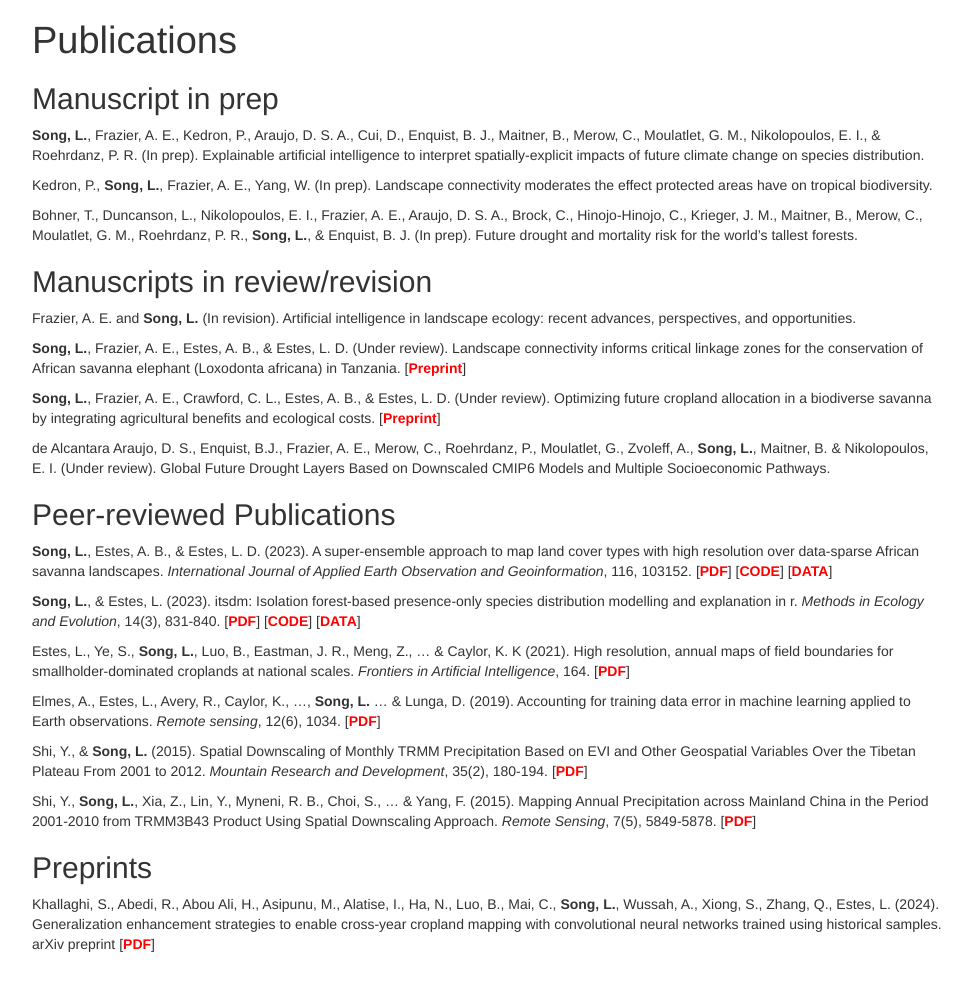
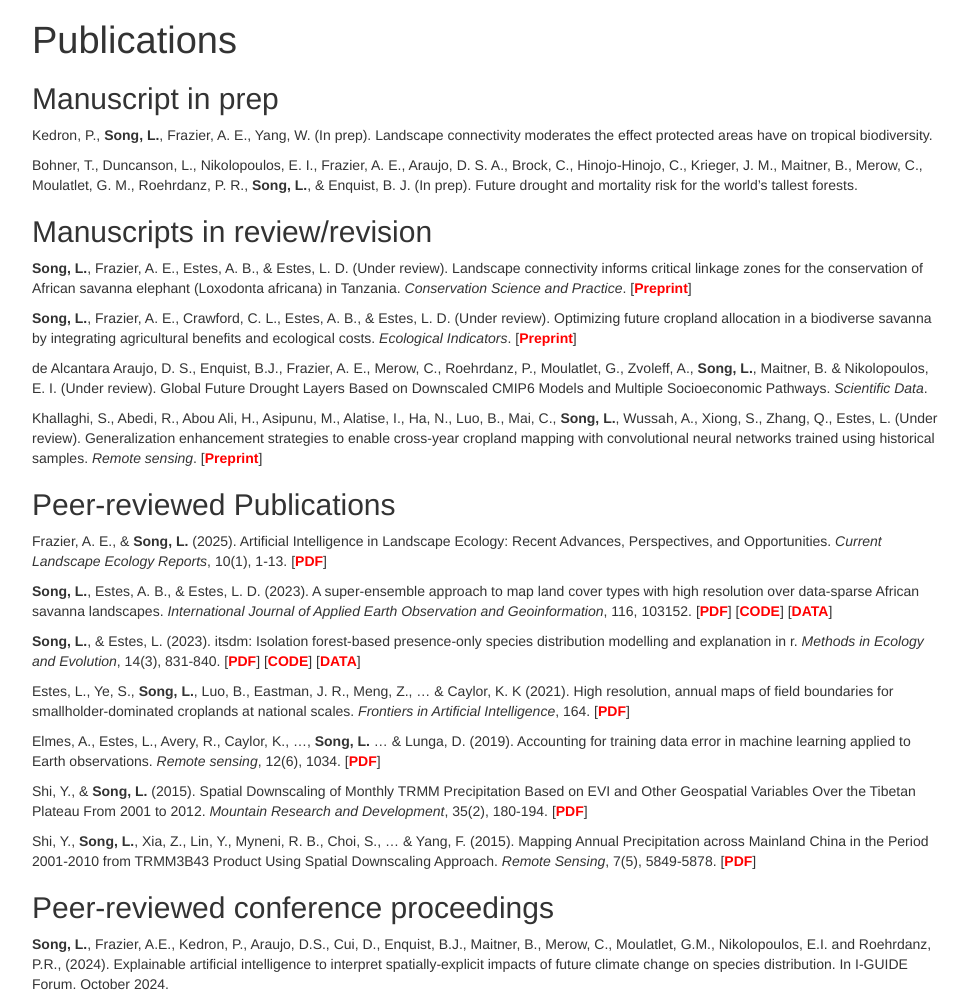
Before and after one commit to LLeiSong/website, a Jekyll site: the page _pages/publications.html, which Jekyll copies as it is, in a window 1280 px wide. Shown: the whole page, without its empty margins (153-1125 px from the left). Built offline with Jekyll 4.4.1, drawn with Linux system fonts in a browser that asks for light colours; before the commit the page ends 964 px from its top, so only the background shows below that.

Commit message:
Update pubs

```diff
--- a/_pages/publications.html
+++ b/_pages/publications.html
@@ -355,11 +355,6 @@ display: none;
 
 <div id="manuscript-in-prep" class="section level2">
 <h2>Manuscript in prep</h2>
-<p><strong>Song, L.</strong>, Frazier, A. E., Kedron, P., Araujo, D. S.
-A., Cui, D., Enquist, B. J., Maitner, B., Merow, C., Moulatlet, G. M.,
-Nikolopoulos, E. I., &amp; Roehrdanz, P. R. (In prep). Explainable
-artificial intelligence to interpret spatially-explicit impacts of
-future climate change on species distribution.</p>
 <p>Kedron, P., <strong>Song, L.</strong>, Frazier, A. E., Yang, W. (In
 prep). Landscape connectivity moderates the effect protected areas have
 on tropical biodiversity.</p>
@@ -371,25 +366,32 @@ mortality risk for the world’s tallest forests.</p>
 </div>
 <div id="manuscripts-in-reviewrevision" class="section level2">
 <h2>Manuscripts in review/revision</h2>
-<p>Frazier, A. E. and <strong>Song, L.</strong> (In revision).
-Artificial intelligence in landscape ecology: recent advances,
-perspectives, and opportunities.</p>
 <p><strong>Song, L.</strong>, Frazier, A. E., Estes, A. B., &amp; Estes,
 L. D. (Under review). Landscape connectivity informs critical linkage
 zones for the conservation of African savanna elephant (Loxodonta
-africana) in Tanzania. [<a href="https://doi.org/10.31219/osf.io/wmg97"><span style="color:red"><strong>Preprint</strong></span></a>]</p>
+africana) in Tanzania. <em>Conservation Science and Practice</em>. [<a href="https://doi.org/10.31219/osf.io/wmg97"><span style="color:red"><strong>Preprint</strong></span></a>]</p>
 <p><strong>Song, L.</strong>, Frazier, A. E., Crawford, C. L., Estes, A.
 B., &amp; Estes, L. D. (Under review). Optimizing future cropland
 allocation in a biodiverse savanna by integrating agricultural benefits
-and ecological costs. [<a href="https://doi.org/10.31219/osf.io/4xnwb"><span style="color:red"><strong>Preprint</strong></span></a>]</p>
+and ecological costs. <em>Ecological Indicators</em>. [<a href="https://doi.org/10.31219/osf.io/4xnwb"><span style="color:red"><strong>Preprint</strong></span></a>]</p>
 <p>de Alcantara Araujo, D. S., Enquist, B.J., Frazier, A. E., Merow, C.,
 Roehrdanz, P., Moulatlet, G., Zvoleff, A., <strong>Song, L.</strong>,
 Maitner, B. &amp; Nikolopoulos, E. I. (Under review). Global Future
 Drought Layers Based on Downscaled CMIP6 Models and Multiple
-Socioeconomic Pathways.</p>
+Socioeconomic Pathways. <em>Scientific Data</em>.</p>
+<p>Khallaghi, S., Abedi, R., Abou Ali, H., Asipunu, M., Alatise, I., Ha,
+N., Luo, B., Mai, C., <strong>Song, L.</strong>, Wussah, A., Xiong, S.,
+Zhang, Q., Estes, L. (Under review). Generalization enhancement
+strategies to enable cross-year cropland mapping with convolutional
+neural networks trained using historical samples. <em>Remote
+sensing</em>. [<a href="https://arxiv.org/abs/2408.06467"><span style="color:red"><strong>Preprint</strong></span></a>]</p>
 </div>
 <div id="peer-reviewed-publications" class="section level2">
 <h2>Peer-reviewed Publications</h2>
+<p>Frazier, A. E., &amp; <strong>Song, L.</strong> (2025). Artificial
+Intelligence in Landscape Ecology: Recent Advances, Perspectives, and
+Opportunities. <em>Current Landscape Ecology Reports</em>, 10(1), 1-13.
+[<a href="https://doi.org/10.1007/s40823-024-00103-7"><span style="color:red"><strong>PDF</strong></span></a>]</p>
 <p><strong>Song, L.</strong>, Estes, A. B., &amp; Estes, L. D. (2023). A
 super-ensemble approach to map land cover types with high resolution
 over data-sparse African savanna landscapes. <em>International Journal
@@ -416,13 +418,13 @@ Mainland China in the Period 2001-2010 from TRMM3B43 Product Using
 Spatial Downscaling Approach. <em>Remote Sensing</em>, 7(5), 5849-5878.
 [<a href="https://doi.org/10.3390/rs70505849"><span style="color:red"><strong>PDF</strong></span></a>]</p>
 </div>
-<div id="preprints" class="section level2">
-<h2>Preprints</h2>
-<p>Khallaghi, S., Abedi, R., Abou Ali, H., Asipunu, M., Alatise, I., Ha,
-N., Luo, B., Mai, C., <strong>Song, L.</strong>, Wussah, A., Xiong, S.,
-Zhang, Q., Estes, L. (2024). Generalization enhancement strategies to
-enable cross-year cropland mapping with convolutional neural networks
-trained using historical samples. arXiv preprint [<a href="https://arxiv.org/abs/2408.06467"><span style="color:red"><strong>PDF</strong></span></a>]</p>
+<div id="peer-reviewed-conference-proceedings" class="section level2">
+<h2>Peer-reviewed conference proceedings</h2>
+<p><strong>Song, L.</strong>, Frazier, A.E., Kedron, P., Araujo, D.S.,
+Cui, D., Enquist, B.J., Maitner, B., Merow, C., Moulatlet, G.M.,
+Nikolopoulos, E.I. and Roehrdanz, P.R., (2024). Explainable artificial
+intelligence to interpret spatially-explicit impacts of future climate
+change on species distribution. In I-GUIDE Forum. October 2024.</p>
 </div>
 
 
```
Also changed, not shown: _codedata/05-map.md (+1 -1 lines), _pages/publications.md (+9 -8 lines), 1 other file.
